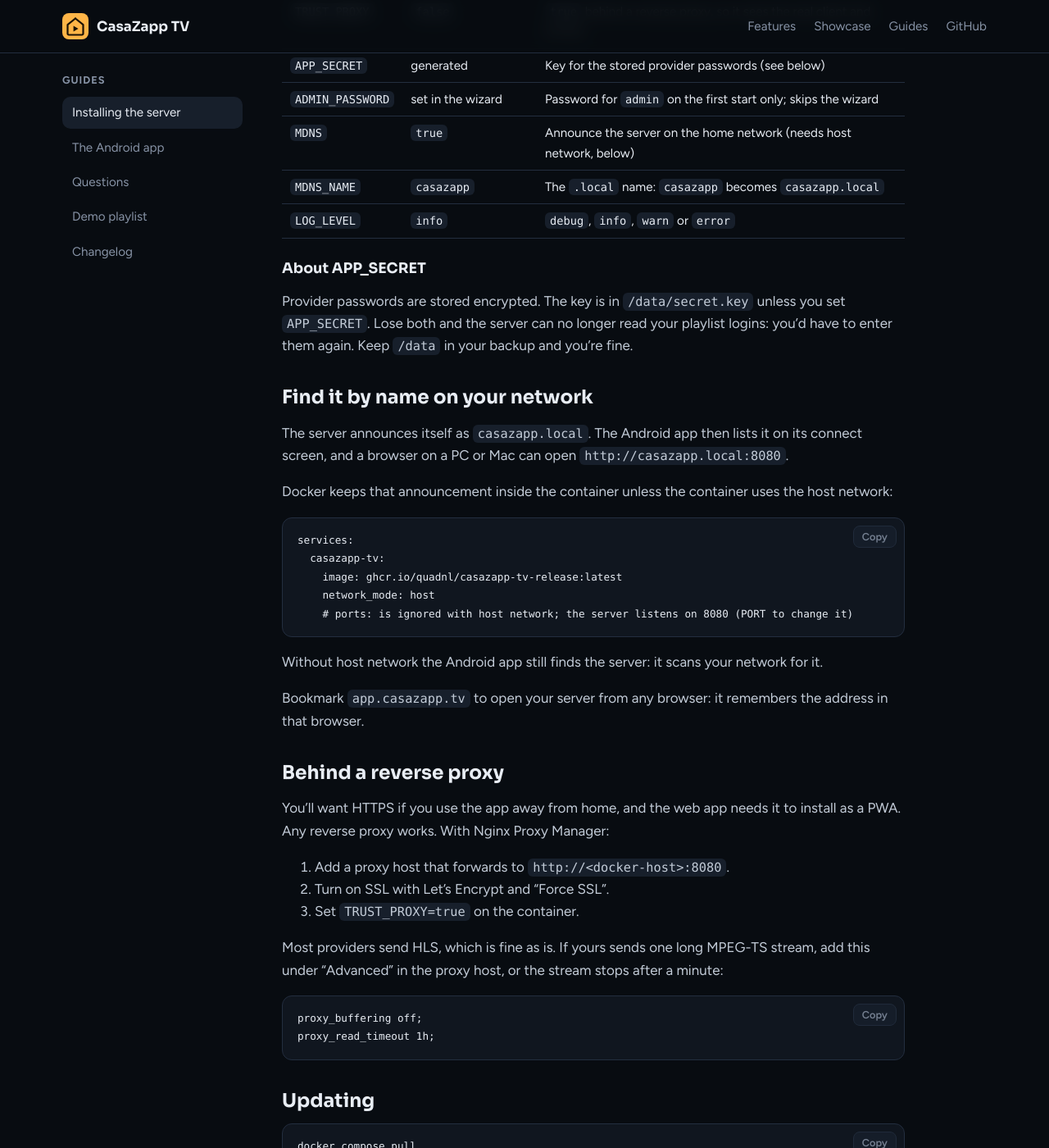
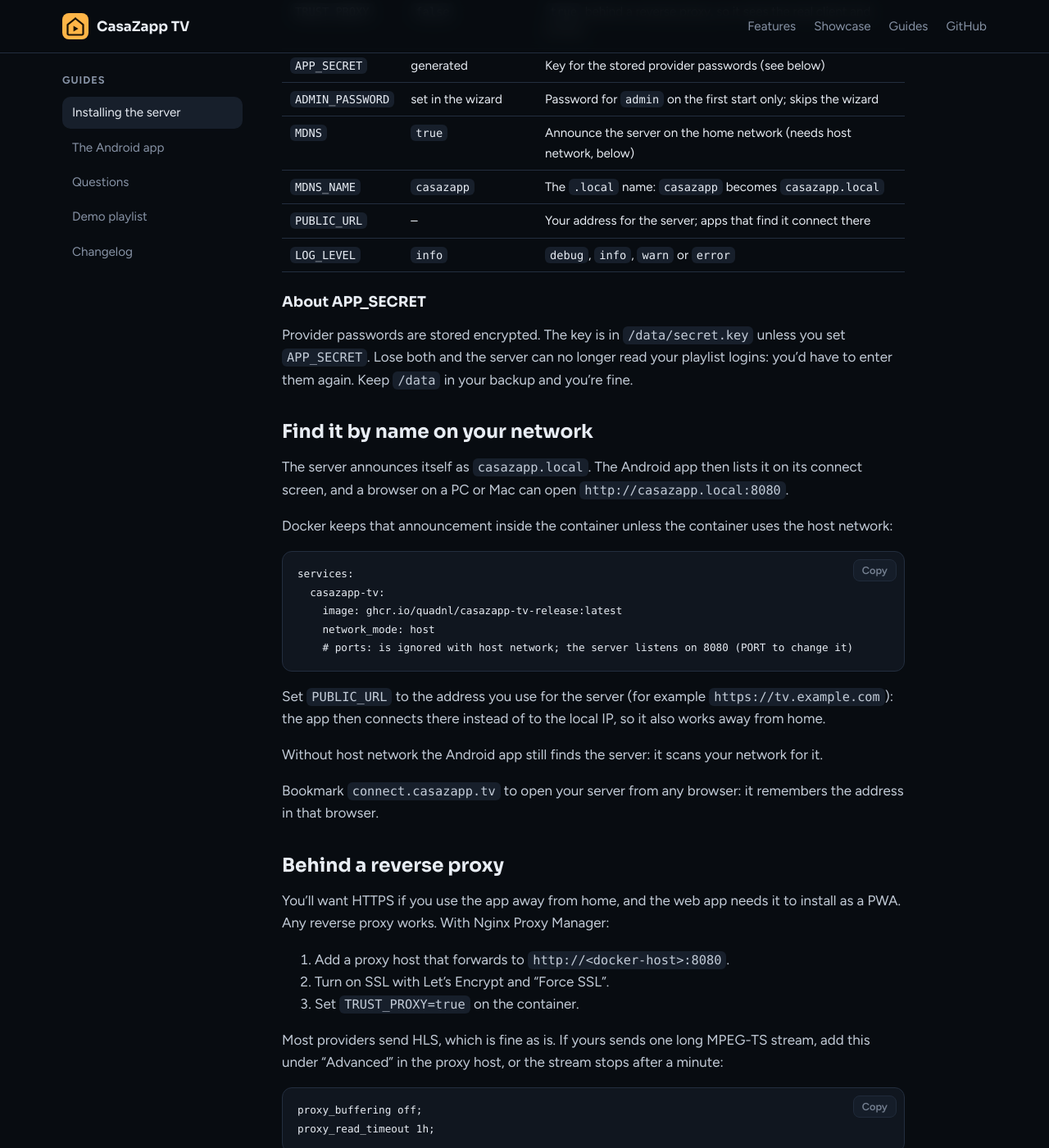
Before and after one commit to QuadNL/CasaZapp-TV-release, a Jekyll site: the page built from docs/server.md, in a window 1280 px wide and 1400 px high, scrolled down 2388 px. Shown: the whole window at 82% size. Built offline with Jekyll 4.4.1, drawn with Linux system fonts in a browser that asks for light colours; our own code applies the rules of GitHub Pages for plain Markdown files.

Commit message:
Server guide: connect.casazapp.tv, PUBLIC_URL (publish with 0.5.1)
Co-Authored-By: Claude Opus 5.5 <noreply@anthropic.com>

````diff
--- a/docs/server.md
+++ b/docs/server.md
@@ -93,6 +93,7 @@ All of these are optional.
 | `ADMIN_PASSWORD` | set in the wizard  | Password for `admin` on the first start only; skips the wizard      |
 | `MDNS`           | `true`             | Announce the server on the home network (needs host network, below) |
 | `MDNS_NAME`      | `casazapp`         | The `.local` name: `casazapp` becomes `casazapp.local`              |
+| `PUBLIC_URL`     | –                  | Your address for the server; apps that find it connect there        |
 | `LOG_LEVEL`      | `info`             | `debug`, `info`, `warn` or `error`                                  |
 
 ### About APP_SECRET
@@ -116,9 +117,12 @@ services:
     # ports: is ignored with host network; the server listens on 8080 (PORT to change it)
 ```
 
+Set `PUBLIC_URL` to the address you use for the server (for example `https://tv.example.com`):
+the app then connects there instead of to the local IP, so it also works away from home.
+
 Without host network the Android app still finds the server: it scans your network for it.
 
-Bookmark `app.casazapp.tv` to open your server from any browser: it remembers the address in
+Bookmark `connect.casazapp.tv` to open your server from any browser: it remembers the address in
 that browser.
 
 ## Behind a reverse proxy
````
